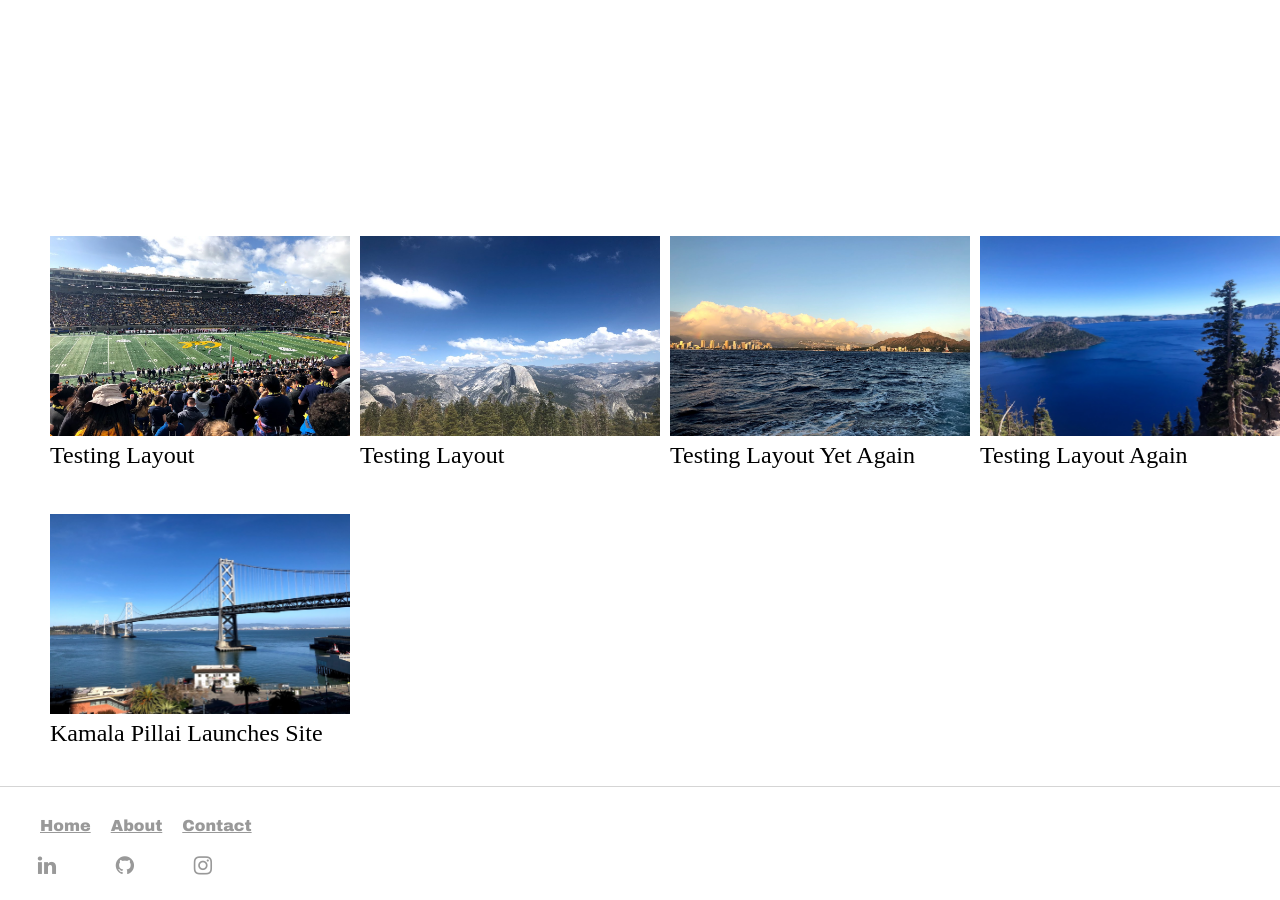
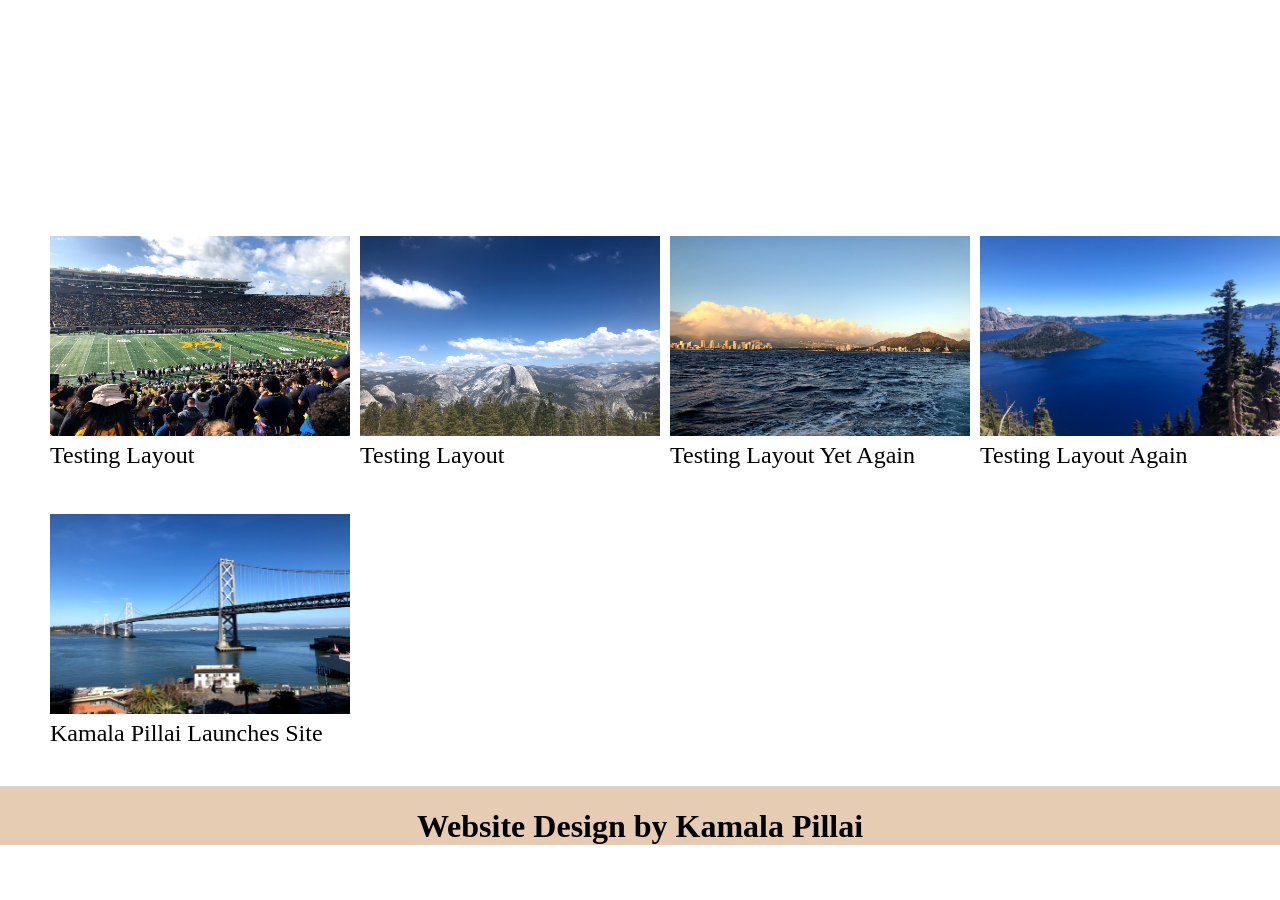
Before and after one commit to kpill/kpill.github.io, a Jekyll site: the page built from index.html, in a window 1280 px wide and 900 px high, scrolled down 2198 px. Built offline with Jekyll 4.4.1, drawn with Linux system fonts in a browser that asks for light colours; after the commit the page ends 3065 px from its top, so only the background shows below that.

Commit message:
Update default.html

```diff
--- a/_layouts/default.html
+++ b/_layouts/default.html
@@ -35,19 +35,8 @@
 			{{ content }}
 
 		</div><!-- /.container -->
-		<footer>
-			<nav>
-				<ul>
-	        			<li><a class= "nav" href="/">Home</a></li>
-		        		<li><a class= "nav" href="/about">About</a></li>
-	        			<li><a class= "nav" href="/contact">Contact</a></li>
-				</ul>
-			</nav>
-			<div class="social-icons">
-				<a href="https://www.linkedin.com/in/kamala-pillai/" class="fa fa-linkedin fa-lg" target="_blank"></a>
-				<a href="https://github.com/kpill" class="fa fa-github fa-lg" target="_blank"></a>
-				<a href="https://www.instagram.com/kamalafood/?hl=en" class="fa fa-instagram fa-lg" target="_blank"></a>
-			</div>
+		<footer style="text-align:center">
+			<h1>Website Design by Kamala Pillai</h1>
 		</footer>
 		</body>
 	</html>
```
